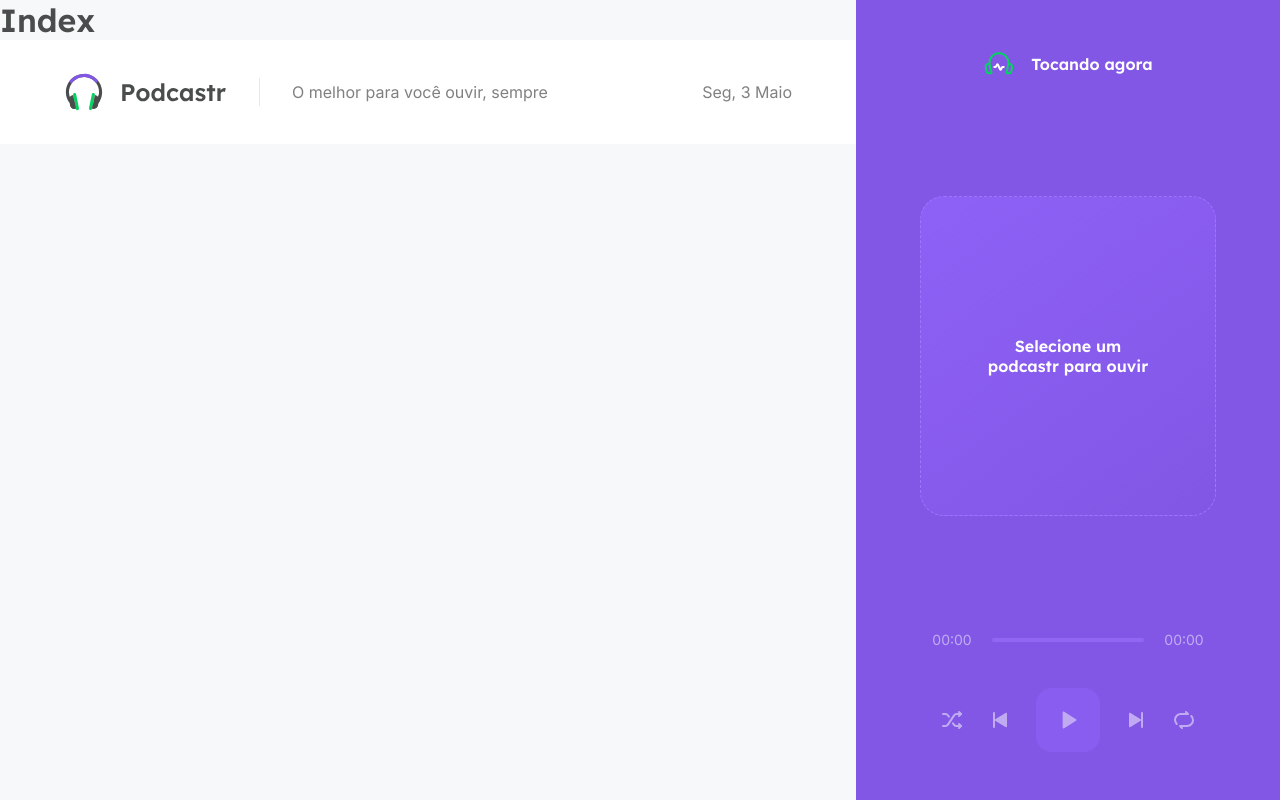
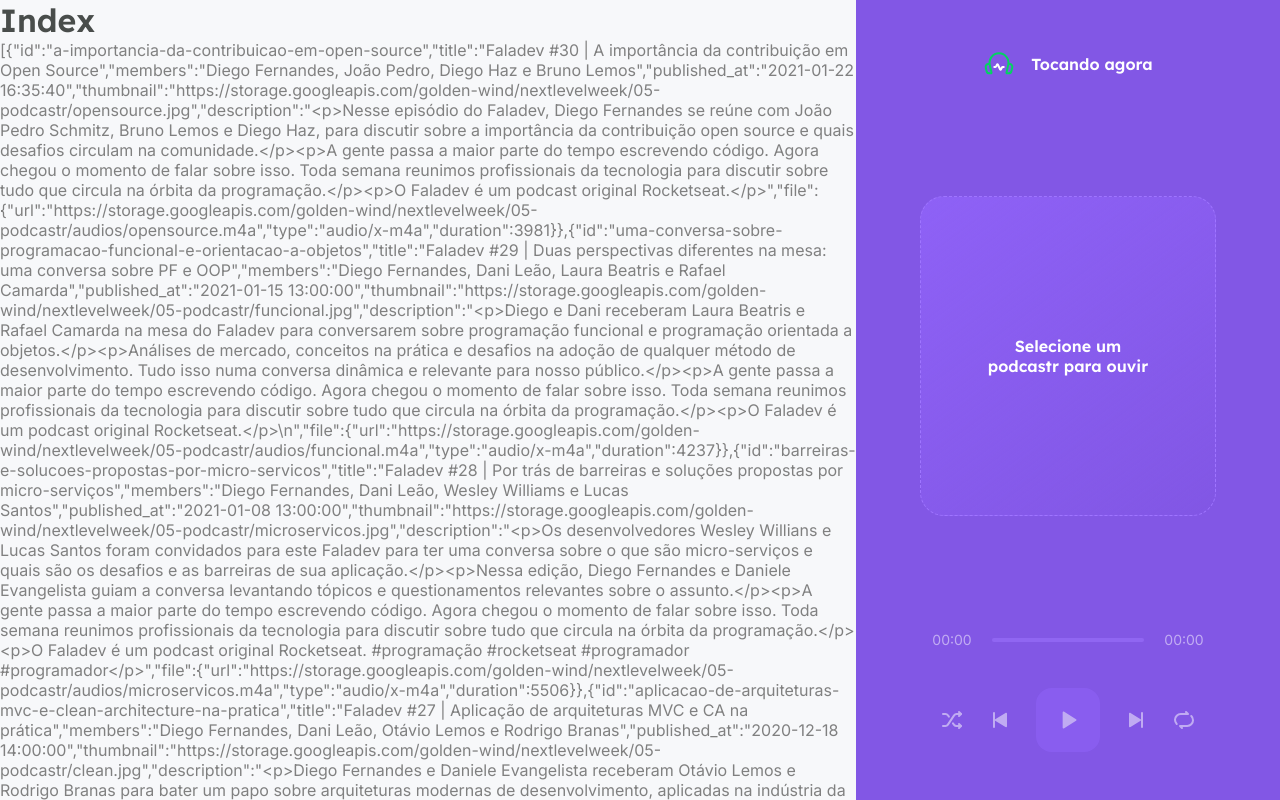
Before and after one commit to Priscilt1/Podcast, a Next.js app: page / in a window 1280 px wide. Shown: the top 800 px of the page. Built offline with nearby package versions, Linux system fonts and the light colour scheme; data requests are answered from the project's data file.

Commit message:
gerando a home de forma estatica

```diff
--- a/src/pages/index.tsx
+++ b/src/pages/index.tsx
@@ -1,5 +1,22 @@
-export default function Home() {
+export default function Home(props) {
   return (
-    <h1>Index</h1>
+    <div>
+      <h1>Index</h1>
+      <p>{JSON.stringify(props.episodes)}</p>
+    </div>
   )
 }
+
+//SSG - Fica estatico melhorando a performace.
+export async function getStaticProps() {
+  const response = await fetch('http://localhost:3333/episodes')
+  const data = await response.json()
+
+  return {
+    props: {
+      episodes: data,
+    },
+    // revalidate recebe um numero em segundo, avisando em quanto tempo quer uma nova versao da pagina
+    revalidate: 60 * 60 * 8 //a cada 8 horas uma nova atualização acontece
+  }
+}
```
